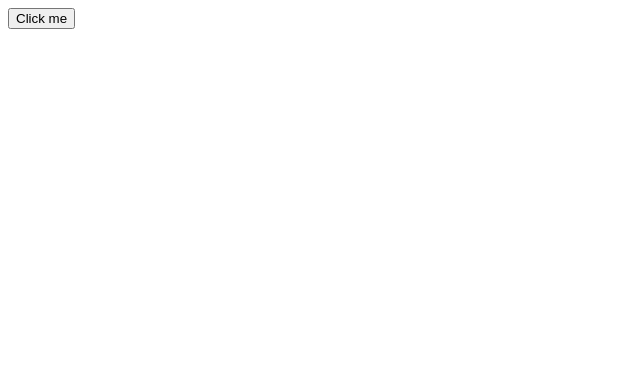
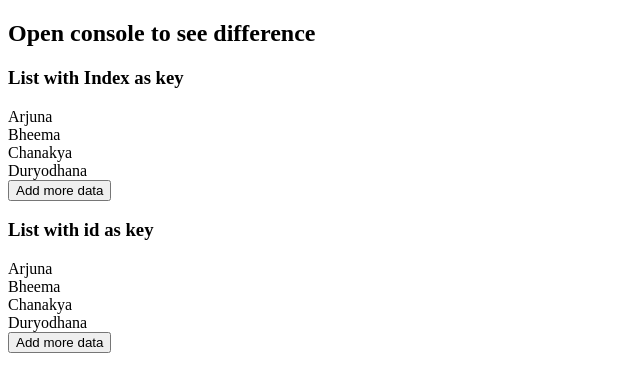
Before and after one commit to srivenkat13/react-rev, a React app: page / in a window 1280 px wide. Shown: the top 392 px of the page, without its empty margins (0-640 px from the left). Built offline with nearby package versions, Linux system fonts and the light colour scheme.

Commit message:
rendering a list, key prop

```diff
--- a/src/App.jsx
+++ b/src/App.jsx
@@ -1,14 +1,37 @@
-import React from "react";
+import React, { useState } from "react";
+import Button from "./Button.jsx";
+import Text from "./Text.jsx";
 
-import Button from "./Button.jsx";
 const App = () => {
-  const handleClickPar =() => {
-    alert(' clicked from Parent component')
-  }
-  return  <>
-     <Button clickAction= {handleClickPar} data = "Click me"/>
+  const handleClickPar = () => {
+    alert(" clicked from Parent component");
+  };
 
-  </>
+  const addMoreData = (first) => {
+    setData((prev) =>  [ {id: 'e', text: 'Drona'}, ...prev] )
+   }
+
+  const [data, setData] = useState([
+    { id: "a", text: "Arjuna" },
+    { id: "b", text: "Bheema" },
+    { id: "c", text: "Chanakya" },
+    { id: "d", text: "Duryodhana" },
+  ]);
+  return (
+    <>
+    <h2>Open console to see difference </h2>
+    <h3>List with Index as key</h3>
+      {data.map((item,index) => {
+        return <Text key={index}>{item.text}</Text>;
+      })}
+      <Button clickAction={addMoreData} data="Add more data" />
+    <h3>List with id as key</h3>
+      {data.map((item,index) => {
+        return <Text key={item.id}>{item.text}</Text>;
+      })}
+      <Button clickAction={addMoreData} data="Add more data" />
+    </>
+  );
 };
 
 export { App };
--- /dev/null
+++ b/src/Text.jsx
@@ -0,0 +1,13 @@
+import React, { memo } from 'react'
+
+const Text = memo((props) => {
+
+    const {children} = props
+    console.log(children);
+  return (
+
+    <div>{children}</div>
+  )
+})
+
+export default Text
```
